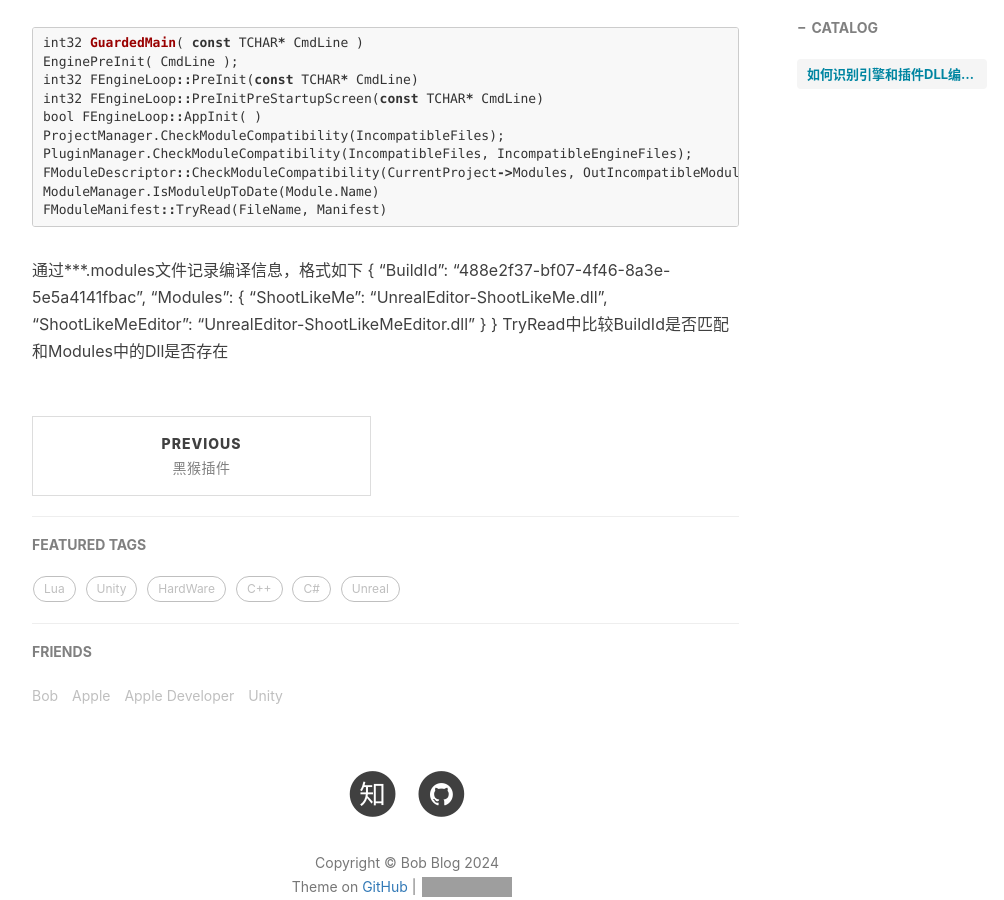
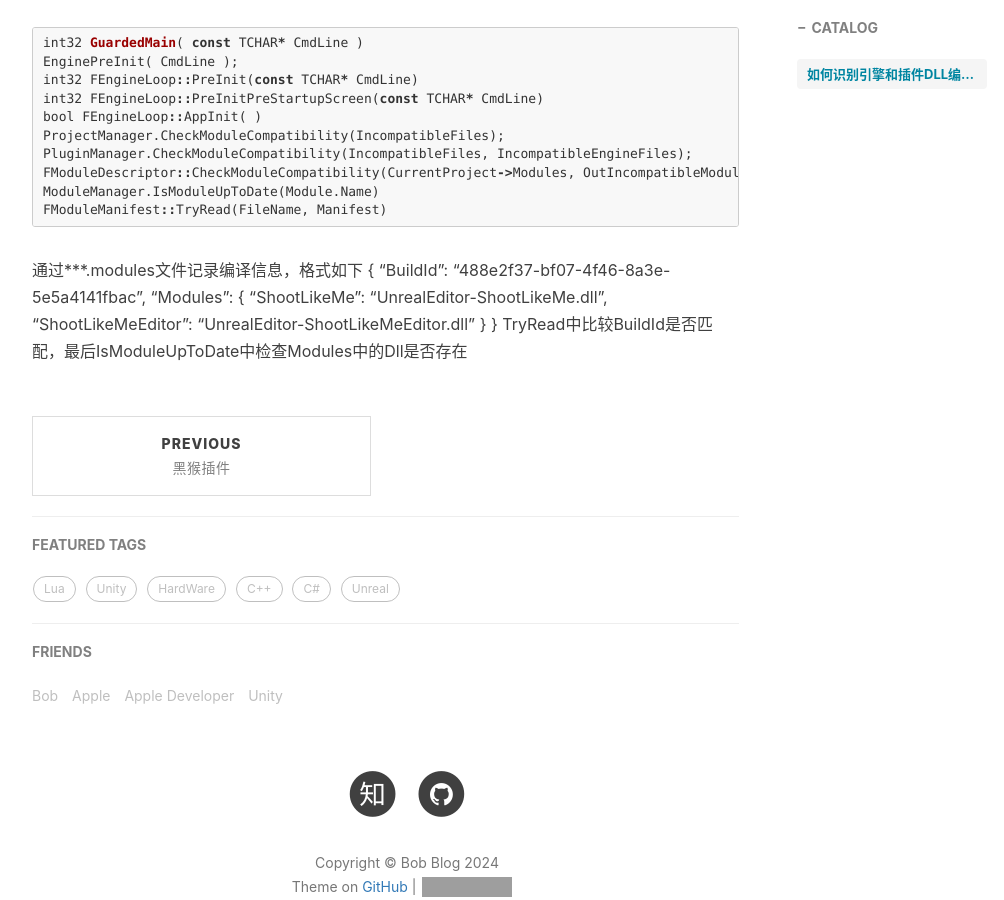
Before and after one commit to chenanbao/chenanbao.github.io, a Jekyll site: the page built from _posts/2024-10-23-Unreal源码百问.md, in a window 1280 px wide and 900 px high, scrolled down 659 px. Shown: the whole window, without its empty margins (233-1237 px from the left). Built offline with Jekyll 4.4.1, drawn with Linux system fonts in a browser that asks for light colours; nearby versions of some CDN libraries; comment, search, counter and statistics services are not loaded; grey boxes are pictures that could not be loaded.

Commit message:
Update 2024-10-23-Unreal源码百问.md

```diff
--- a/_posts/2024-10-23-Unreal源码百问.md
+++ b/_posts/2024-10-23-Unreal源码百问.md
@@ -34,4 +34,4 @@ FModuleManifest::TryRead(FileName, Manifest)
 		"ShootLikeMeEditor": "UnrealEditor-ShootLikeMeEditor.dll"
 	}
 }
-TryRead中比较BuildId是否匹配和Modules中的Dll是否存在
+TryRead中比较BuildId是否匹配，最后IsModuleUpToDate中检查Modules中的Dll是否存在
```
